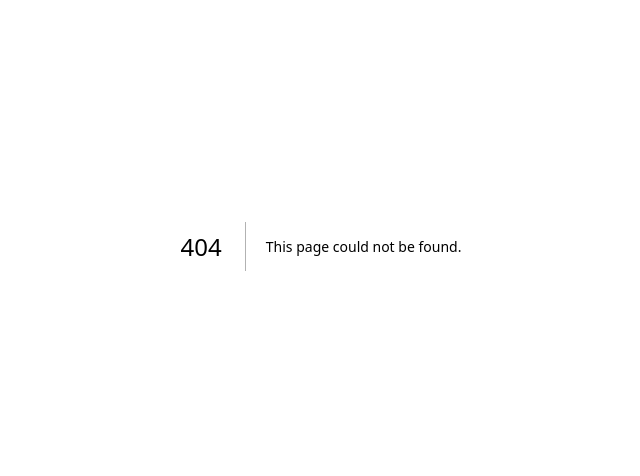
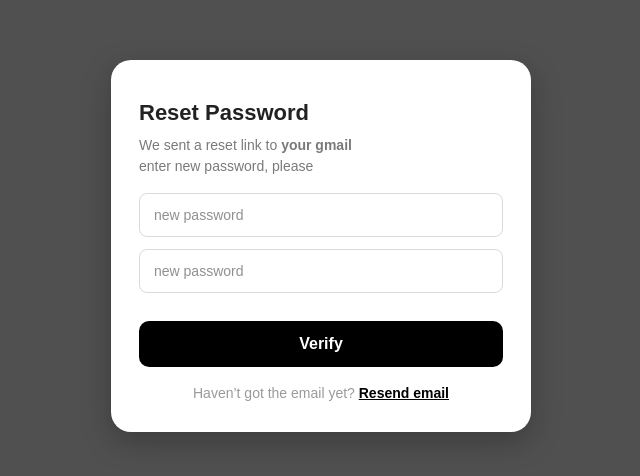
Before and after one commit to ThanhfVux2102/nextjs-chat-app, a Next.js app: page /reset-password/1 in a window 1280 px wide. Before the commit this address had no page. Shown: the part 154-630 px from the top of the page, without its empty margins (319-959 px from the left). Built offline with nearby package versions, Linux system fonts and the light colour scheme; no server answers.

Commit message:
feat: add reset password page with token verification

```diff
--- /dev/null
+++ b/src/app/reset-password/[token]/page.js
@@ -0,0 +1,154 @@
+'use client'
+
+import { useRouter } from 'next/navigation'
+import { useState } from 'react'
+import { useParams } from 'next/navigation'
+import { resetPassword } from '@/lib/api'
+
+export default function ResetPasswordTokenPage() {
+  const router = useRouter()
+  const { token } = useParams()
+
+  const [pw1, setPw1] = useState('')
+  const [pw2, setPw2] = useState('')
+  const [loading, setLoading] = useState(false)
+  const [msg, setMsg] = useState('')
+
+  const handleSubmit = async (e) => {
+    e.preventDefault()
+    setMsg('')
+
+    if (!token) {
+      setMsg('Missing reset token. Please open the link from your email again.')
+      return
+    }
+    if (pw1.length < 8) {
+      setMsg('Password must be at least 8 characters.')
+      return
+    }
+    if (pw1 !== pw2) {
+      setMsg('Passwords do not match.')
+      return
+    }
+
+    try {
+      setLoading(true)
+      const resp = await resetPassword(token, pw1, pw2)
+      router.push('/login')
+    } catch (err) {
+      setMsg(err?.message ?? 'Failed to reset password. Try again.')
+    } finally {
+      setLoading(false)
+    }
+  }
+
+  return (
+    <div style={styles.screen}>
+      <div style={styles.card}>
+        <h2 style={styles.title}>Reset Password</h2>
+        <p style={styles.subtitle}>
+          We sent a reset link to <b>your gmail</b><br />
+          enter new password, please
+        </p>
+        <form onSubmit={handleSubmit} style={{ width: '100%', marginTop: 16 }}>
+          <input
+            type="password"
+            placeholder="new password"
+            value={pw1}
+            onChange={(e) => setPw1(e.target.value)}
+            style={styles.input}
+            required
+          />
+          <input
+            type="password"
+            placeholder="new password"
+            value={pw2}
+            onChange={(e) => setPw2(e.target.value)}
+            style={{ ...styles.input, marginTop: 12 }}
+            required
+          />
+          <button type="submit" style={styles.btn} disabled={loading}>
+            {loading ? 'Verifying…' : 'Verify'}
+          </button>
+        </form>
+        {msg && <p style={styles.error}>{msg}</p>}
+        <p style={styles.resend}>
+          Haven’t got the email yet?{' '}
+          <a href="/forget-password" style={styles.resendLink}>Resend email</a>
+        </p>
+      </div>
+    </div>
+  )
+}
+
+const styles = {
+  screen: {
+    minHeight: '100vh',
+    background: '#505050',
+    display: 'flex',
+    alignItems: 'center',
+    justifyContent: 'center',
+    padding: 16
+  },
+  card: {
+    width: 420,
+    maxWidth: '90vw',
+    background: '#fff',
+    borderRadius: 20,
+    padding: '24px 28px 28px',
+    boxShadow: '0 10px 30px rgba(0,0,0,.25)',
+    position: 'relative'
+  },
+  title: {
+    marginTop: 12,
+    marginBottom: 6,
+    fontSize: 22,
+    fontWeight: 700,
+    color: '#222'
+  },
+  subtitle: {
+    margin: 0,
+    color: '#7a7a7a',
+    fontSize: 14,
+    lineHeight: 1.5
+  },
+  input: {
+    width: '100%',
+    height: 44,
+    borderRadius: 8,
+    border: '1px solid #dadada',
+    outline: 'none',
+    padding: '0 14px',
+    fontSize: 14,
+    color: '#222',
+    background: '#fff'
+  },
+  btn: {
+    marginTop: 18,
+    width: '100%',
+    height: 46,
+    borderRadius: 10,
+    border: 'none',
+    background: '#000',
+    color: '#fff',
+    fontSize: 16,
+    fontWeight: 600,
+    cursor: 'pointer'
+  },
+  resend: {
+    marginTop: 16,
+    textAlign: 'center',
+    color: '#9a9a9a',
+    fontSize: 14
+  },
+  resendLink: {
+    color: '#000',
+    textDecoration: 'underline',
+    fontWeight: 600
+  },
+  error: {
+    marginTop: 10,
+    color: '#d32f2f',
+    fontSize: 14
+  }
+}
```
